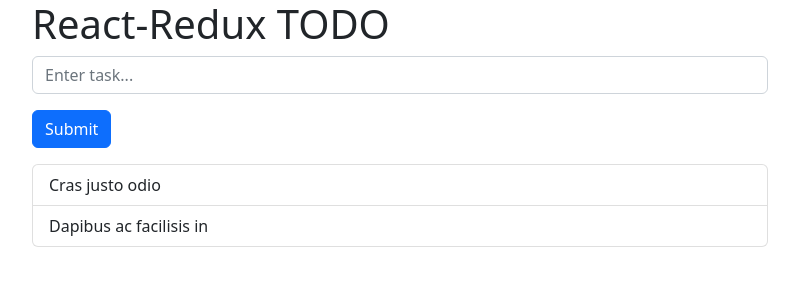
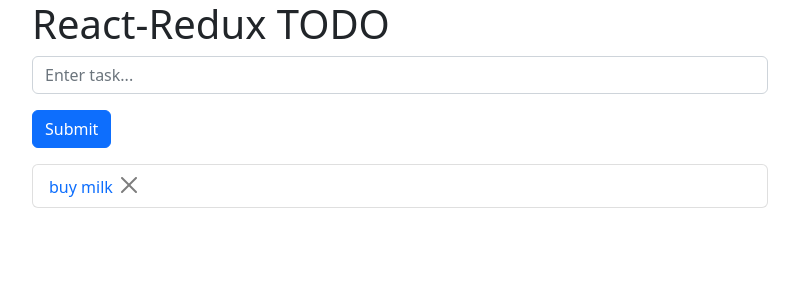
Before and after one commit to Rema04Dev/crud-react-redux, a React (Create React App) app: page / in a window 1280 px wide. Shown: the top 300 px of the page, without its empty margins (50-849 px from the left). Built offline with nearby package versions, Linux system fonts and the light colour scheme.

Commit message:
update TodoList

```diff
--- a/src/components/TodoList.jsx
+++ b/src/components/TodoList.jsx
@@ -1,10 +1,30 @@
-import { ListGroup } from 'react-bootstrap';
+import { ListGroup, CloseButton } from 'react-bootstrap';
+const TodoItem = ({item}) => {
+  const { title, priority} = item;
+  const cssMapping = {
+    'high': 'text-danger',
+    'middle': 'text-primary',
+    'low': 'text-success'
+  };
+  const itemCss = cssMapping[priority]
+
+  return(
+    <ListGroup.Item className={itemCss}>{title} <CloseButton /> </ListGroup.Item>
+  );
+}
 
 const TodoList = () => {
+  const todos = [{id: 1, title: 'buy milk', priority: 'middle'}]
+
+  if (todos.length === 0) {
+    return <h3 className='mt-3'>List is emty yet...</h3>
+  }
+
   return (
     <ListGroup className='mt-3'>
-      <ListGroup.Item>Cras justo odio</ListGroup.Item>
-      <ListGroup.Item>Dapibus ac facilisis in</ListGroup.Item>
+      {
+        todos.map((item) => <TodoItem key={item.id} item={item}/>)
+      }
     </ListGroup>
   )
 }
```
